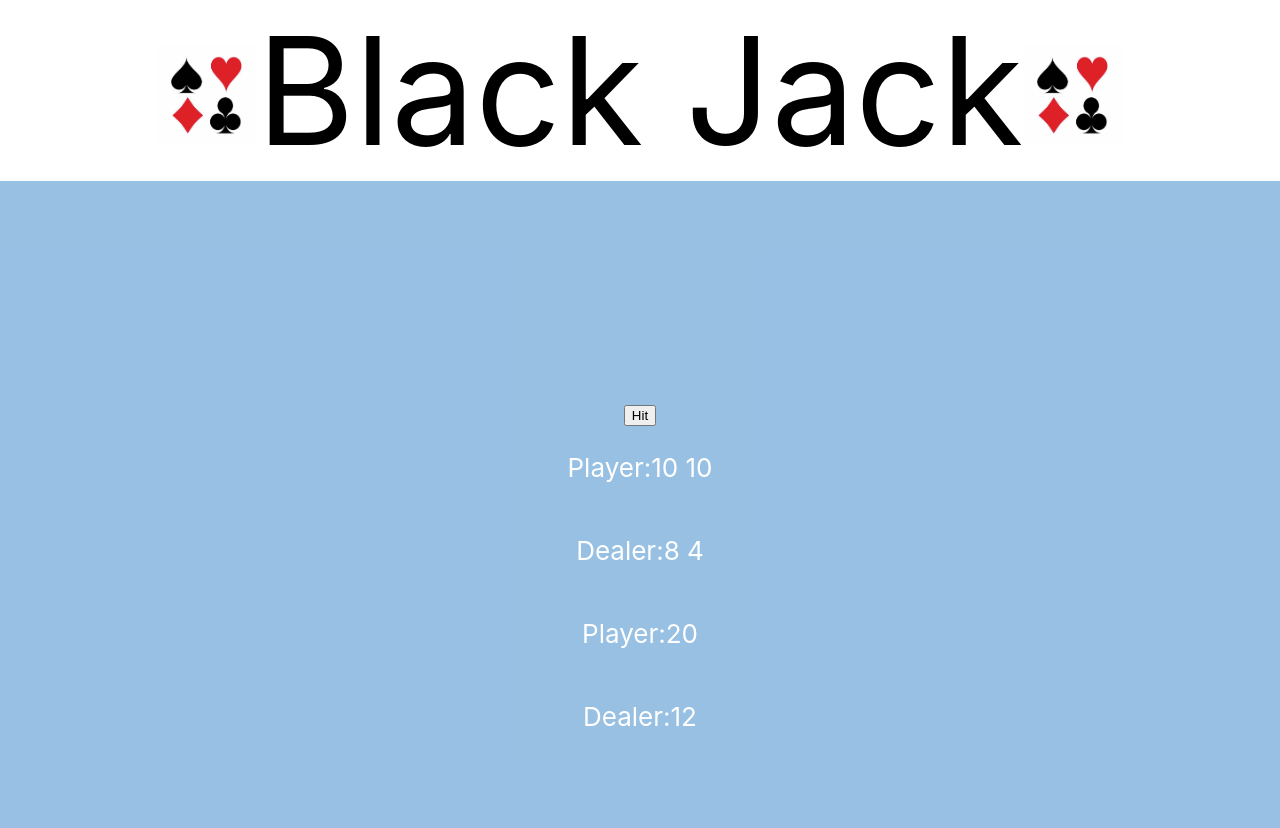
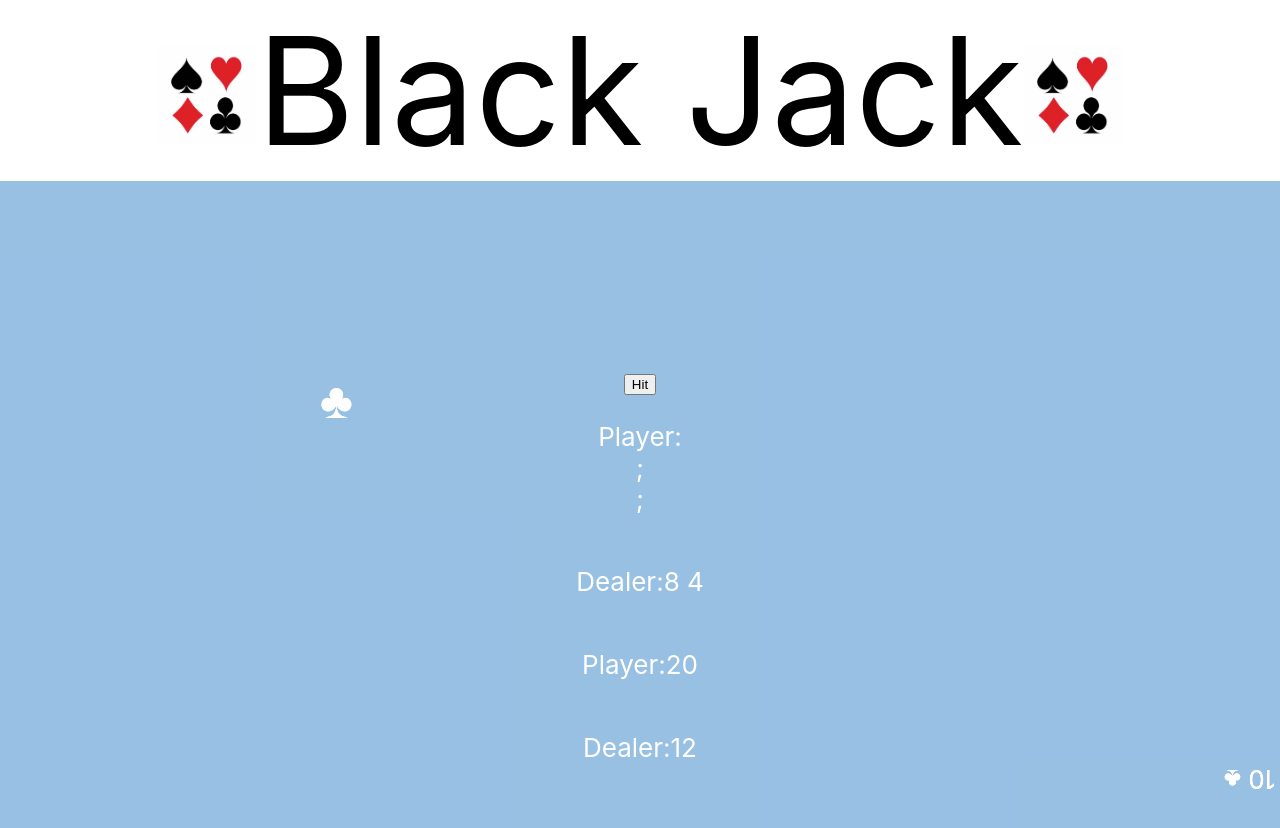
Before and after one commit to max1234567898/BlackJack_School, a React (Create React App) app: page / in a window 1280 px wide. Both pictures are taken after a click on the button "Start". Shown: the top 828 px of the page. Built offline with nearby package versions, Linux system fonts and the light colour scheme.

Commit message:
mässigi improvements

```diff
--- a/src/App.js
+++ b/src/App.js
@@ -1,5 +1,6 @@
 import { useState } from "react";
 import "./App.css";
+import { Card } from "./start/Card";
 import { StartButton } from "./start/StartButton";
 
 function App() {
@@ -91,9 +92,9 @@ function App() {
             Player:
             {playerState
               .map((e) => {
-                return e.name;
+                return <Card value={e.name} symbol={e.symbol}></Card>;
               })
-              .join(" ")}
+              }
           </p>
         )}
         {dealerState && (
--- /dev/null
+++ b/src/Cards.css
@@ -0,0 +1,47 @@
+.card-wrapper {
+  display: flex;
+  justify-content: center;
+  align-items: center;
+  height: 100%;
+  margin: 0;
+}
+
+.card {
+  font-family: sans-serif;
+  position: relative;
+  width: 105px;
+  height: 150px;
+  border-radius: 5px;
+  border: 1px solid #ccc;
+  box-shadow: 0px 0px 5px 0px rgba(0, 0, 0, 0.25);
+}
+
+.card.spades,
+.card.clubs {
+  color: black;
+}
+.card.hearts,
+.card.diamonds {
+  color: red;
+}
+
+.card-value-suit {
+  display: inline-block;
+  position: absolute;
+}
+.card-value-suit.top {
+  top: 5px;
+  left: 5px;
+}
+.card-value-suit.bot {
+  transform: rotate(180deg);
+  bottom: 5px;
+  right: 5px;
+}
+.card-suit {
+  font-size: 50px;
+  position: absolute;
+  top: 50%;
+  transform: translateY(-50%);
+  left: 25%;
+}
--- /dev/null
+++ b/src/start/Card.jsx
@@ -0,0 +1,11 @@
+import '../Cards.css';
+
+export const Card = ({value, symbol}) => {
+    let entity;
+    entity = "&" + symbol.toLowerCase() + ";"
+    return <div>
+        <span className="card-value-suit top">{value} <span dangerouslySetInnerHTML={{__html: entity}}/></span>
+        <span className="card-suit"><span dangerouslySetInnerHTML={{__html: entity}}/></span>
+        <span className="card-value-suit bot">{value} <span dangerouslySetInnerHTML={{__html: entity}}/></span>;
+        </div>
+   };
```
